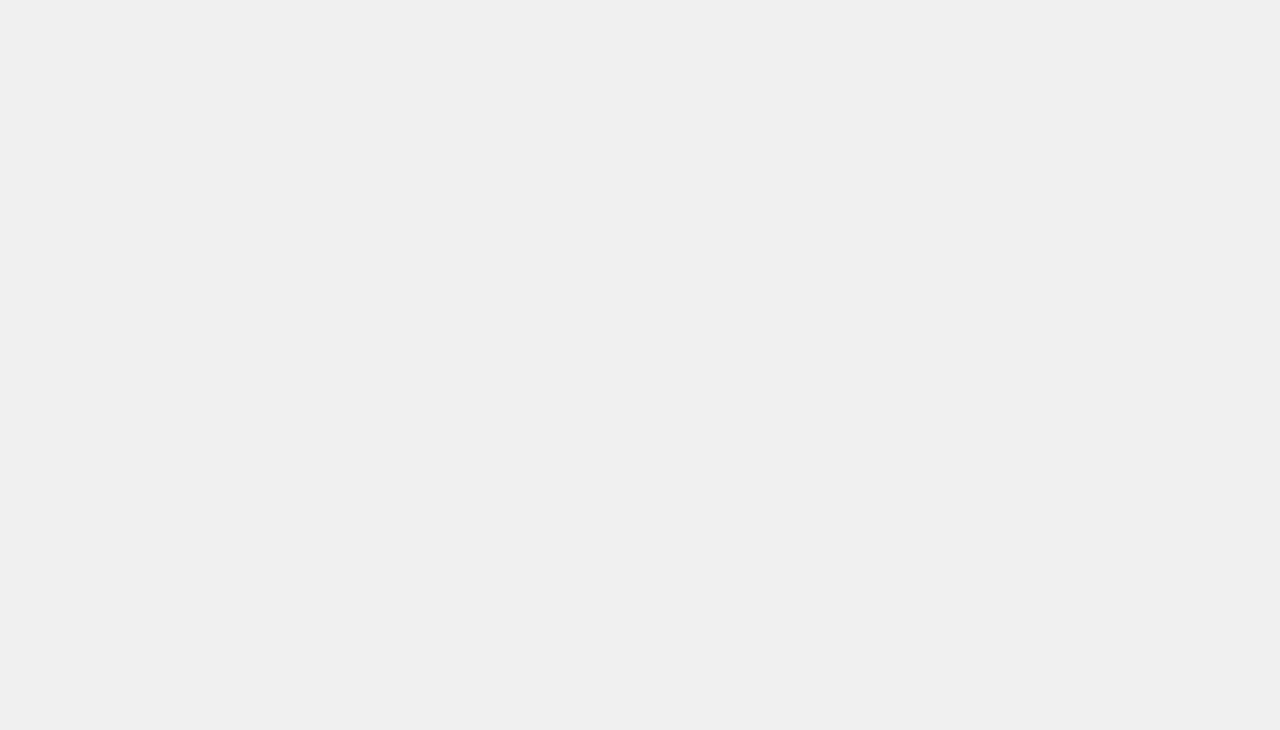
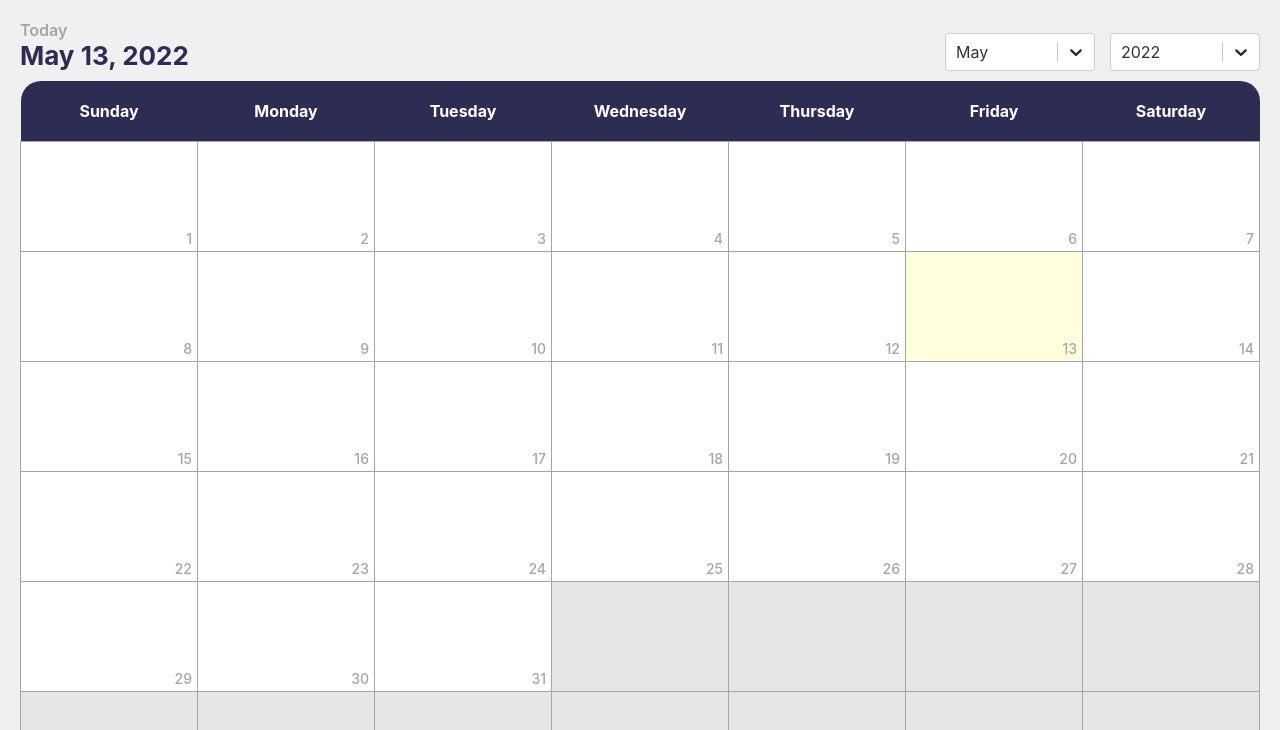
Before and after one commit to MalSolt/calendar, a React (Create React App) app: page / in a window 1280 px wide. Before the commit this address had no page. Shown: the top 730 px of the page. Built offline with nearby package versions, Linux system fonts and the light colour scheme.

Commit message:
rafactor(*): calendar page path

```diff
--- a/src/app/index.tsx
+++ b/src/app/index.tsx
@@ -6,7 +6,7 @@ export const App = () => {
   return (
     <div className={styles.app}>
       <Routes>
-        <Route path='calendar' element={<Calendar />} />
+        <Route path='/' element={<Calendar />} />
         <Route path='task/:id' element={<Task />} />
       </Routes>
     </div>
```
